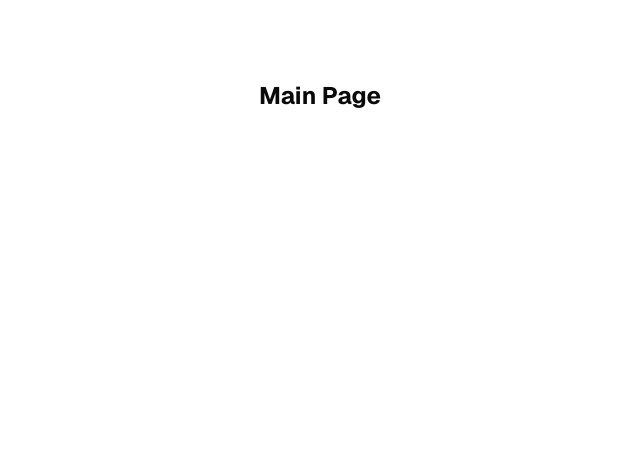
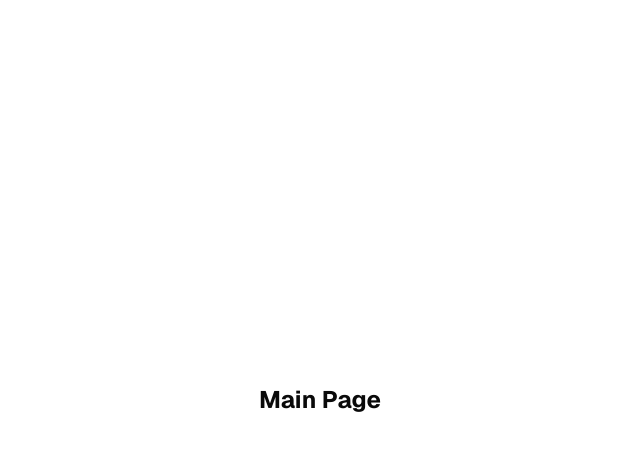
Before and after one commit to yevheniiorhanistyi/eCommerce-Platform, a Next.js app: page / in a window 1280 px wide. Shown: the top 450 px of the page, without its empty margins (320-960 px from the left). Built offline with nearby package versions, Linux system fonts and the light colour scheme.

Commit message:
feat: add new font, layout component and viewport meta tag

```diff
--- a/src/app/layout.tsx
+++ b/src/app/layout.tsx
@@ -1,5 +1,6 @@
 import type { Metadata } from 'next';
-import { Geist, Geist_Mono } from 'next/font/google';
+import { Geist, Geist_Mono, Mr_Dafoe } from 'next/font/google';
+import Layout from '@/components/Layout/Layout';
 import '@/styles/globals.css';
 
 const geistSans = Geist({
@@ -10,6 +11,12 @@ const geistSans = Geist({
 const geistMono = Geist_Mono({
   variable: '--font-geist-mono',
   subsets: ['latin']
+});
+
+const mrDafoe = Mr_Dafoe({
+  variable: '--font-mr-dafoe',
+  subsets: ['latin'],
+  weight: '400'
 });
 
 export const metadata: Metadata = {
@@ -25,9 +32,14 @@ export default function RootLayout({
   return (
     <html lang="en" suppressHydrationWarning>
       <head>
+        <meta name="viewport" content="width=device-width, initial-scale=1.0" />
         <link rel="icon" href="/favicon.ico" type="image/x-icon" />
       </head>
-      <body className={`${geistSans.variable} ${geistMono.variable} antialiased`}>{children}</body>
+      <body
+        className={`${geistSans.variable} ${geistMono.variable} ${mrDafoe.variable} antialiased`}
+      >
+        <Layout>{children}</Layout>
+      </body>
     </html>
   );
 }
--- /dev/null
+++ b/src/components/Layout/Layout.tsx
@@ -0,0 +1,15 @@
+import { ReactNode } from 'react';
+
+interface LayoutProps {
+  children: ReactNode;
+}
+
+const Layout = ({ children }: LayoutProps): JSX.Element => {
+  return (
+    <div className="flex flex-col min-h-screen max-w-[1440px] mx-auto my-0 scroll-smooth">
+      <main className="flex grow-1 shrink-0 basis-auto mx-auto">{children}</main>
+    </div>
+  );
+};
+
+export default Layout;
```
